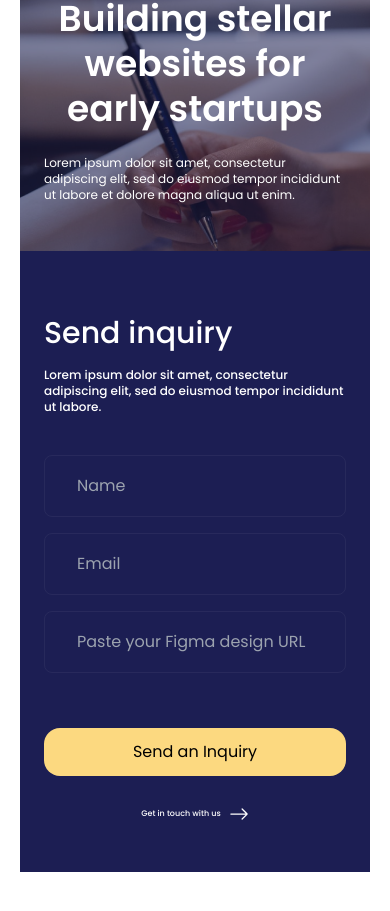
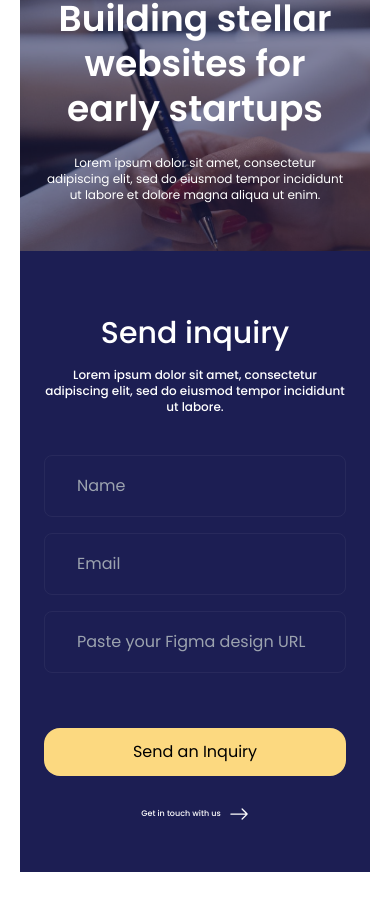
Before and after one commit to WinifredOgbeiwi/Website_Builder, a React (Vite) app: page / in a window 390 px wide. Shown: the part 6076-6987 px from the top of the page. Built offline with nearby package versions, Linux system fonts and the light colour scheme.

Commit message:
restrutured HOME- text centered in inquiry section

```diff
--- a/src/sections/home/inquiry.jsx
+++ b/src/sections/home/inquiry.jsx
@@ -16,13 +16,13 @@ const Inquiry = () => {
                     backgroundColor: 'rgba(28, 30, 83, 0.50)',
                 }}>
                     <Heading1 text="Building stellar websites for early startups" />
-                    <p className='mt-6 text-xs sm:text-base max-[350px]:text-center'>Lorem ipsum dolor sit amet, consectetur adipiscing elit, sed do eiusmod tempor incididunt ut labore et dolore magna aliqua ut enim.</p>
+                    <p className='mt-6 text-xs sm:text-base text-center md:text-start'>Lorem ipsum dolor sit amet, consectetur adipiscing elit, sed do eiusmod tempor incididunt ut labore et dolore magna aliqua ut enim.</p>
                 </div>
             </div>
 
             <div className='bg-[#1C1E53] px-6  sm:px-12 lg:px-24 pt-16 sm:pt-24 pb-[48px] text-white md:w-1/2'>
-                <h3 className='text-3xl font-medium max-[350px]:text-center'>Send inquiry</h3>
-                <p className='text-xs sm:text-base font-medium mt-4 mb-10 max-[350px]:text-center'>Lorem ipsum dolor sit amet, consectetur adipiscing elit, sed do eiusmod tempor incididunt ut labore.</p>
+                <h3 className='text-3xl font-medium text-center md:text-start'>Send inquiry</h3>
+                <p className='text-xs sm:text-base font-medium mt-4 mb-10 text-center md:text-start'>Lorem ipsum dolor sit amet, consectetur adipiscing elit, sed do eiusmod tempor incididunt ut labore.</p>
                 <form action="">
                     <input type="text" placeholder='Name' required />
                     <input type="email" placeholder='Email' required />
```
